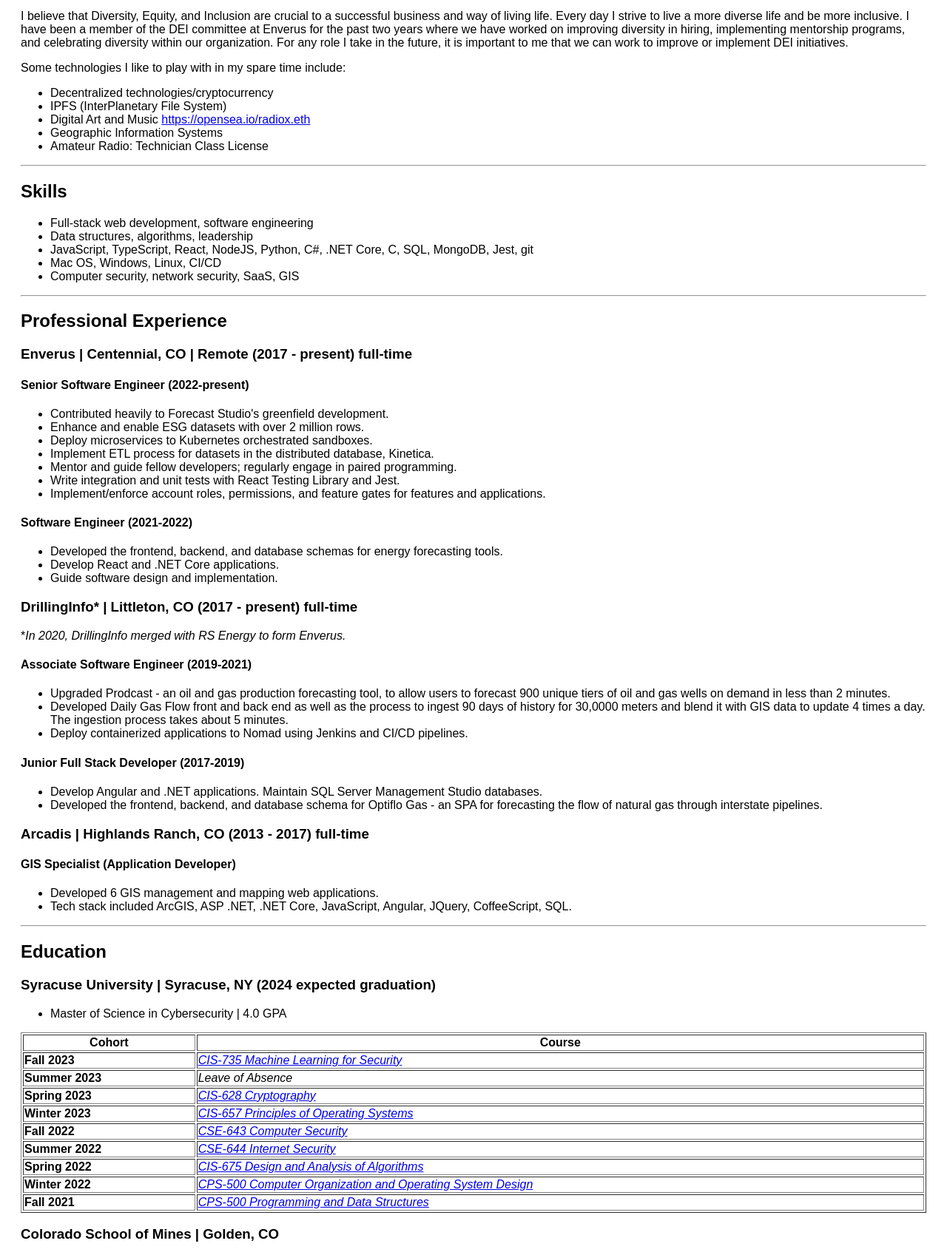
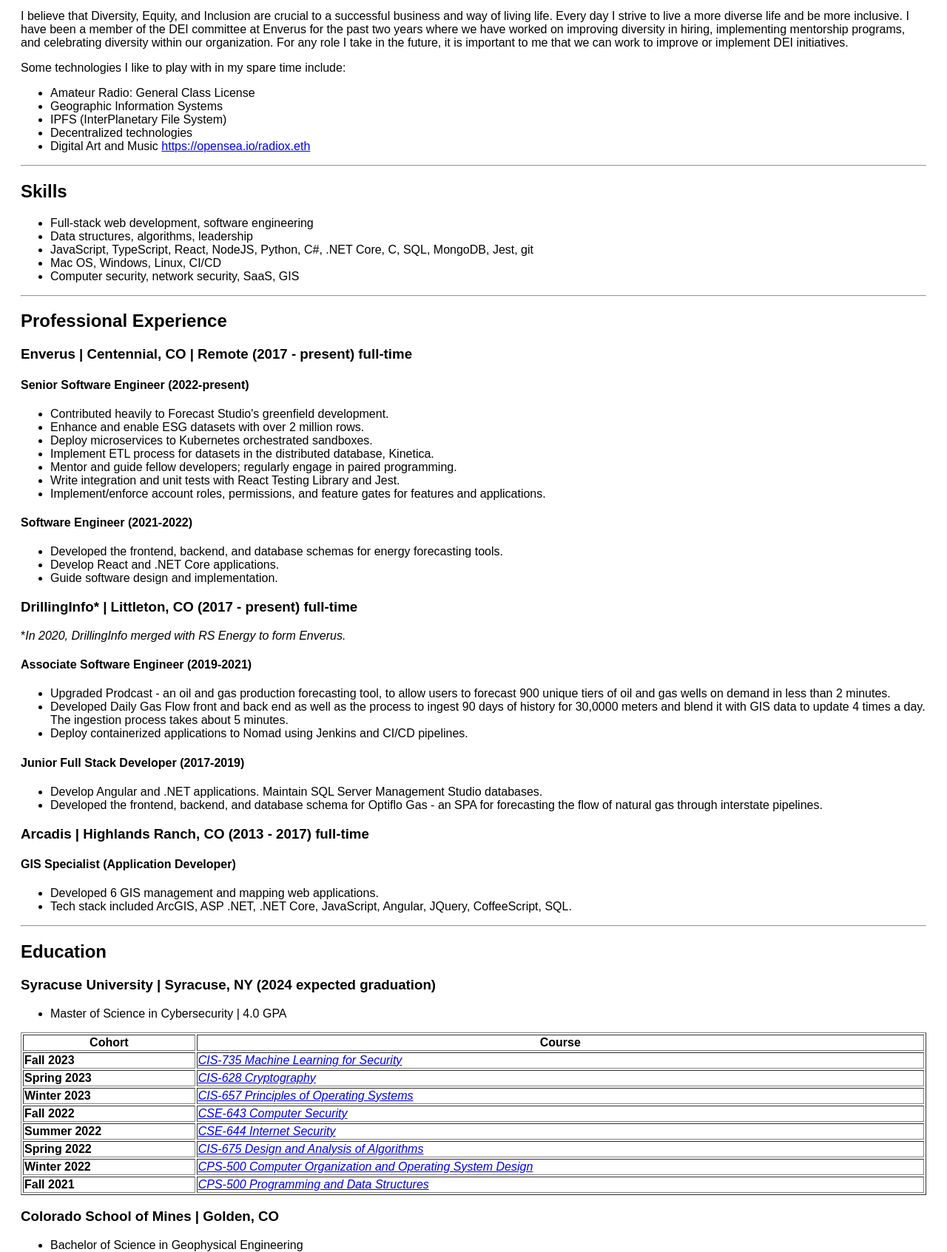
Before and after one commit to radioxeth/nad27, a website: page app/index.html in a window 1280 px wide. Shown: the part 401-2094 px from the top of the page at 74% size. Drawn offline with Linux system fonts and the light colour scheme.

Commit message:
general class

```diff
--- a/app/index.html
+++ b/app/index.html
@@ -73,11 +73,11 @@
             <p>
                 Some technologies I like to play with in my spare time include:
             <ul>
-                <li>Decentralized technologies/cryptocurrency</li>
+                <li>Amateur Radio: General Class License</li>
+                <li>Geographic Information Systems</li>
                 <li>IPFS (InterPlanetary File System)</li>
+                <li>Decentralized technologies</li>
                 <li>Digital Art and Music <a href="https://opensea.io/radiox.eth">https://opensea.io/radiox.eth</a></li>
-                <li>Geographic Information Systems</li>
-                <li>Amateur Radio: Technician Class License</li>
             </ul>
             </p>
         </section>
@@ -170,10 +170,6 @@
                                     Machine Learning for Security</em></a></td>
                     </tr>
                     <tr>
-                        <td><strong>Summer 2023</strong></td>
-                        <td><em>Leave of Absence</em></td>
-                    </tr>
-                    <tr>
                         <td><strong>Spring 2023</strong></td>
                         <td><a
                                 href="https://github.com/radioxeth/cis-628-cryptography/blob/main/README.md#cis-628-cryptography"><em>CIS-628
```
